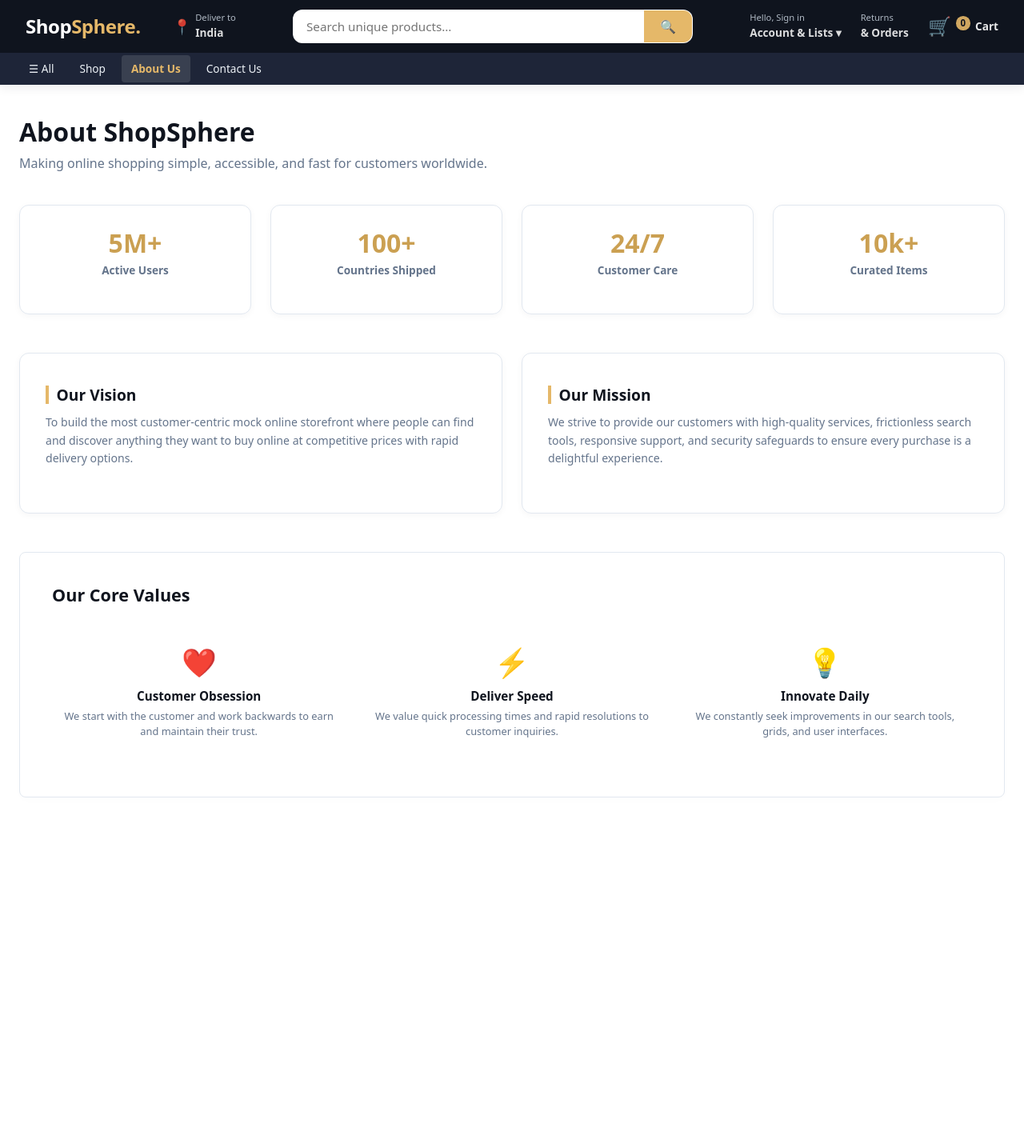
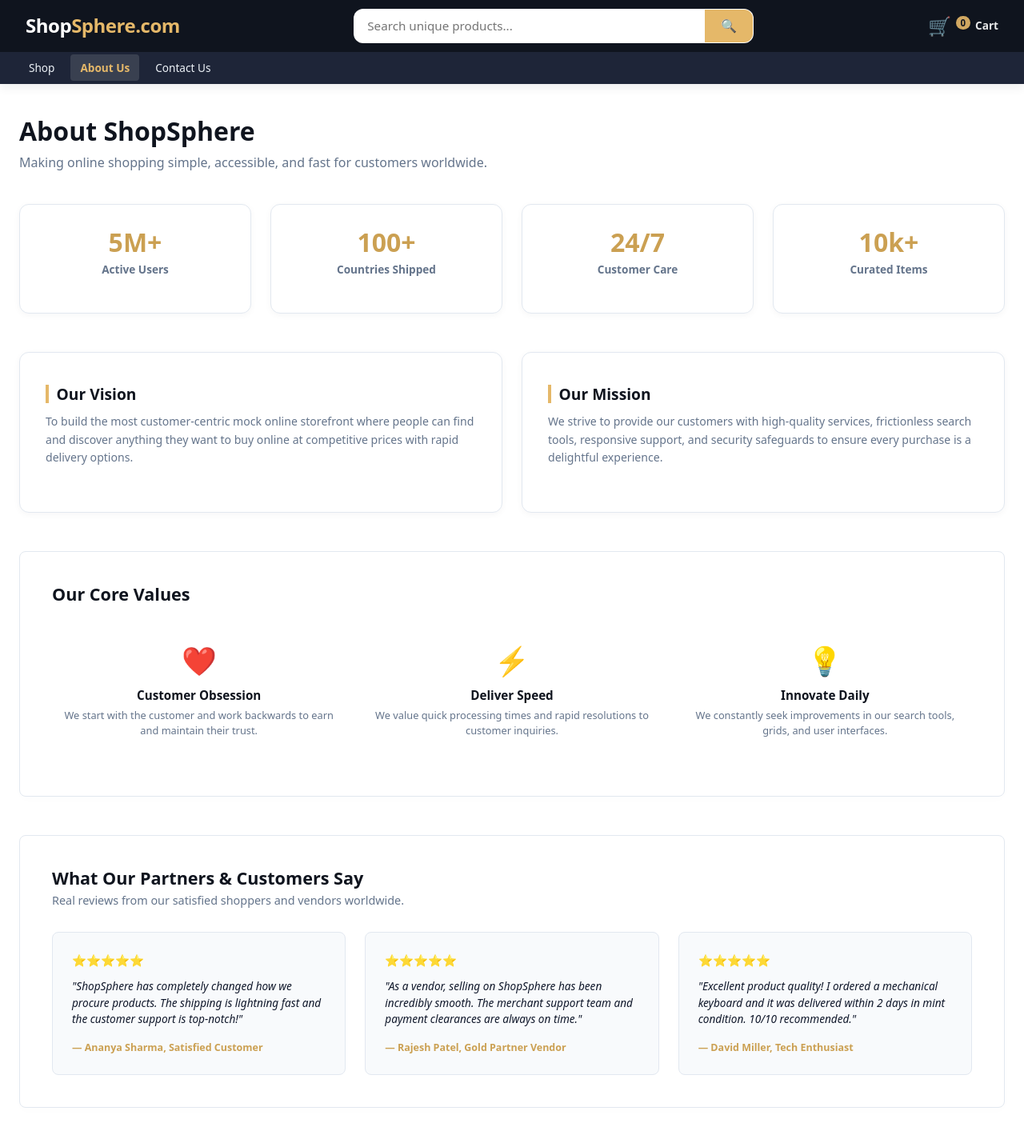
Before and after one commit to Abishek-230606/Shop-Sphere, a React (Create React App) app: page /about in a window 1280 px wide. Shown: the top 1424 px of the page at 80% size. Before the commit the page ends 1085 px from the top, so only its background shows below. Built offline with nearby package versions, Linux system fonts and the light colour scheme; no server answers.

Commit message:
task-3 this are the existing pages i have modified acc to the current task

```diff
--- a/src/components/Navbar.js
+++ b/src/components/Navbar.js
@@ -1,10 +1,14 @@
 import React, { useState } from 'react';
 import { NavLink, useNavigate } from 'react-router-dom';
+import { useSelector } from 'react-redux';
 import './Navbar.css';
 
-function Navbar({ cartCount = 0 }) {
+function Navbar() {
   const [searchTerm, setSearchTerm] = useState('');
   const navigate = useNavigate();
+  const cartCount = useSelector((state) =>
+    state.cart.items.reduce((total, item) => total + item.quantity, 0)
+  );
 
   function handleSearch(e) {
     e.preventDefault();
@@ -13,6 +17,11 @@ function Navbar({ cartCount = 0 }) {
     } else {
       navigate('/shop');
     }
+  }
+
+  function handleClearSearch() {
+    setSearchTerm('');
+    navigate('/shop');
   }
 
   return (
@@ -25,21 +34,13 @@ function Navbar({ cartCount = 0 }) {
           <NavLink to="/" className="site-navbar__brand">
             <span className="brand-shop">Shop</span>
             <span className="brand-sphere">Sphere</span>
-            <span className="brand-dot">.</span>
+            <span className="brand-dot">.com</span>
           </NavLink>
 
-          {/* Deliver to */}
-          <div className="site-navbar__deliver">
-            <span className="deliver-icon">📍</span>
-            <div>
-              <span className="deliver-top">Deliver to</span>
-              <span className="deliver-bottom">India</span>
-            </div>
-          </div>
 
           {/* Search */}
           <form className="site-navbar__search" onSubmit={handleSearch}>
-            <div className="search-inner" style={{ position: 'relative' }}>
+            <div className="search-inner">
               <input
                 type="text"
                 className="search-input"
@@ -47,32 +48,13 @@ function Navbar({ cartCount = 0 }) {
                 value={searchTerm}
                 onChange={(e) => setSearchTerm(e.target.value)}
                 aria-label="Search products"
-                style={{ paddingRight: '2.5rem' }}
               />
               {searchTerm && (
                 <button
                   type="button"
-                  onClick={() => {
-                    setSearchTerm('');
-                    navigate('/shop');
-                  }}
                   className="search-clear-btn"
+                  onClick={handleClearSearch}
                   aria-label="Clear search"
-                  style={{
-                    position: 'absolute',
-                    right: '4.50rem',
-                    top: '50%',
-                    transform: 'translateY(-50%)',
-                    background: 'none',
-                    border: 'none',
-                    fontSize: '0.95rem',
-                    color: 'var(--text-muted)',
-                    cursor: 'pointer',
-                    display: 'flex',
-                    alignItems: 'center',
-                    justifyContent: 'center',
-                    padding: '0.2rem'
-                  }}
                 >
                   ✕
                 </button>
@@ -85,14 +67,6 @@ function Navbar({ cartCount = 0 }) {
 
           {/* Right actions */}
           <div className="site-navbar__actions">
-            <div className="nav-action">
-              <span className="nav-action__top">Hello, Sign in</span>
-              <span className="nav-action__bottom">Account &amp; Lists ▾</span>
-            </div>
-            <div className="nav-action">
-              <span className="nav-action__top">Returns</span>
-              <span className="nav-action__bottom">&amp; Orders</span>
-            </div>
             <NavLink to="/cart" className="mini-cart" aria-label="View cart">
               <span className="mini-cart__icon">🛒</span>
               <span className="mini-cart__count">{cartCount}</span>
@@ -103,20 +77,10 @@ function Navbar({ cartCount = 0 }) {
         </div>
       </div>
 
-      {/* Bottom nav bar */}
+      {/* Bottom nav */}
       <div className="site-navbar__bottom">
         <div className="site-navbar__bottom-inner">
           <ul className="site-navbar__links">
-            <li>
-              <NavLink
-                to="/shop"
-                className={({ isActive }) =>
-                  isActive ? 'site-navbar__link active' : 'site-navbar__link'
-                }
-              >
-                ☰ All
-              </NavLink>
-            </li>
             <li>
               <NavLink
                 to="/shop"
--- a/src/pages/About.js
+++ b/src/pages/About.js
@@ -64,6 +64,36 @@ function About() {
           </div>
         </div>
       </section>
+
+      {/* Satisfied Customers & Vendor Reviews */}
+      <section className="about-reviews-section">
+        <h3>What Our Partners & Customers Say</h3>
+        <p className="section-subtitle">Real reviews from our satisfied shoppers and vendors worldwide.</p>
+
+        <div className="reviews-grid">
+          <div className="review-card">
+            <div className="review-rating">⭐⭐⭐⭐⭐</div>
+            <p className="review-text">
+              &quot;ShopSphere has completely changed how we procure products. The shipping is lightning fast and the customer support is top-notch!&quot;
+            </p>
+            <div className="review-author">— Ananya Sharma, Satisfied Customer</div>
+          </div>
+          <div className="review-card">
+            <div className="review-rating">⭐⭐⭐⭐⭐</div>
+            <p className="review-text">
+              &quot;As a vendor, selling on ShopSphere has been incredibly smooth. The merchant support team and payment clearances are always on time.&quot;
+            </p>
+            <div className="review-author">— Rajesh Patel, Gold Partner Vendor</div>
+          </div>
+          <div className="review-card">
+            <div className="review-rating">⭐⭐⭐⭐⭐</div>
+            <p className="review-text">
+              &quot;Excellent product quality! I ordered a mechanical keyboard and it was delivered within 2 days in mint condition. 10/10 recommended.&quot;
+            </p>
+            <div className="review-author">— David Miller, Tech Enthusiast</div>
+          </div>
+        </div>
+      </section>
     </div>
   );
 }
```
